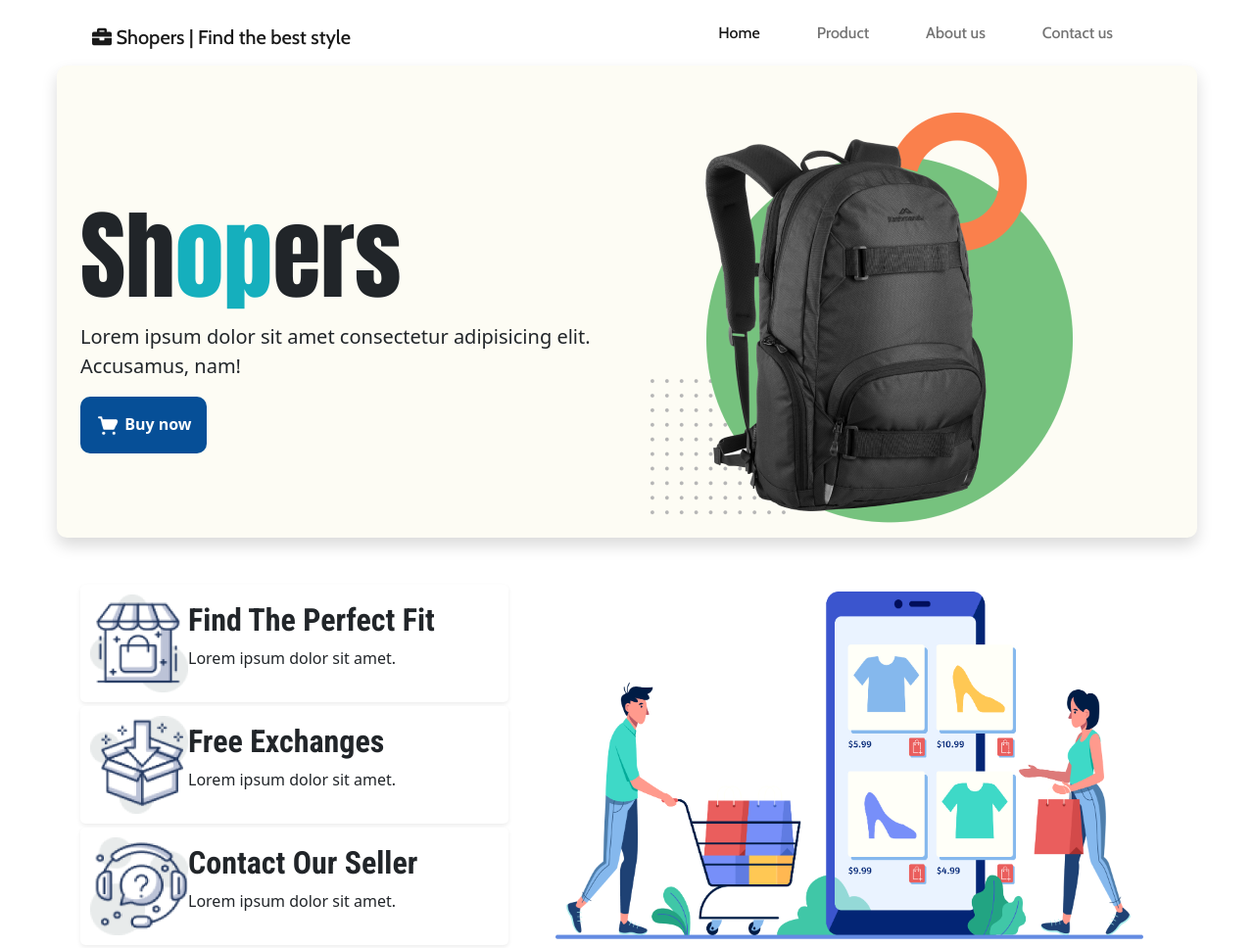
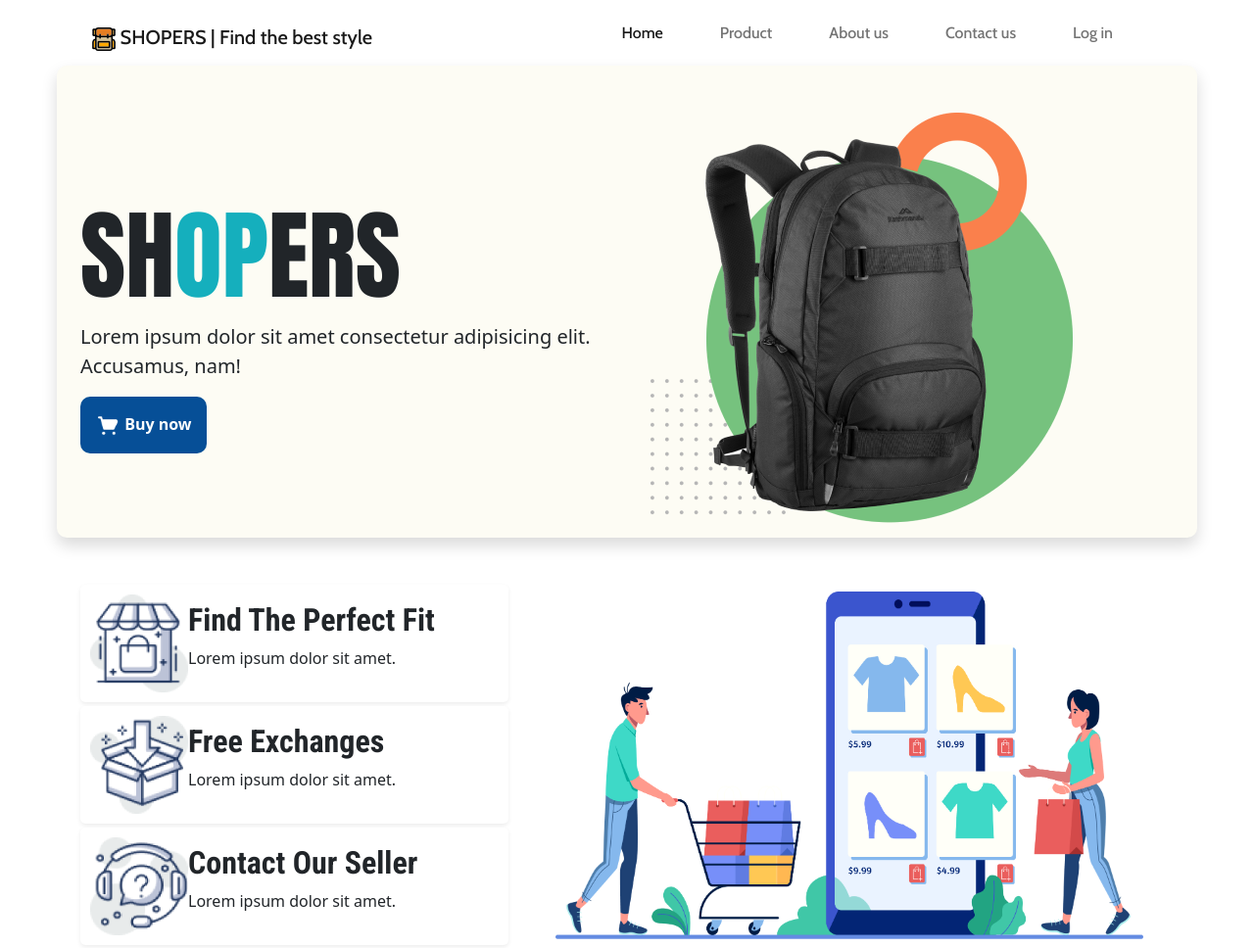
Before and after one commit to Nur-allhi/shopers-assignment-2, a plain HTML site: page index.html in a window 1280 px wide. Shown: the top 968 px of the page at 98% size. Drawn offline with nearby package versions, Linux system fonts and the light colour scheme.

Commit message:
added icons

```diff
--- a/index.html
+++ b/index.html
@@ -3,7 +3,8 @@
   <head>
     <meta charset="UTF-8" />
     <meta name="viewport" content="width=device-width, initial-scale=1.0" />
-    <title>Shopers</title>
+    <title>SHOPERS</title>
+    <link rel="icon" href="logo/favicon/1.svg" />
     <link rel="stylesheet" href="css/bootstrap.min.css" />
     <link rel="stylesheet" href="css/style.css" />
     <link rel="stylesheet" href="css/all.min.css" />
@@ -29,7 +30,8 @@
       <nav class="navbar navbar-expand-lg navbar-light">
         <div class="container-fluid e-navbar">
           <a class="navbar-brand" href="#"
-            ><i class="fas fa-briefcase"></i> Shopers | Find the best style</a
+            ><img src="logo/nav-logo/1.png" alt="" /> SHOPERS | Find the best
+            style</a
           >
           <button
             class="navbar-toggler"
@@ -71,6 +73,11 @@
                   ><h6>Contact us</h6></a
                 >
               </li>
+              <li class="nav-item">
+                <a style="padding-right: 50px" class="nav-link" href="#"
+                  ><h6>Log in</h6></a
+                >
+              </li>
             </ul>
           </div>
         </div>
@@ -83,7 +90,7 @@
           class="row g-5 d-flex justify-content-center align-items-center shadow e-intro-bg"
         >
           <div class="col-md-6 e-intro">
-            <h1>Sh<span>op</span>ers</h1>
+            <h1>SH<span>OP</span>ERS</h1>
             <p>
               Lorem ipsum dolor sit amet consectetur adipisicing elit.
               Accusamus, nam!
```
Also changed, not shown: logo/favicon/1.svg (added), logo/nav-logo/1.png (added).
